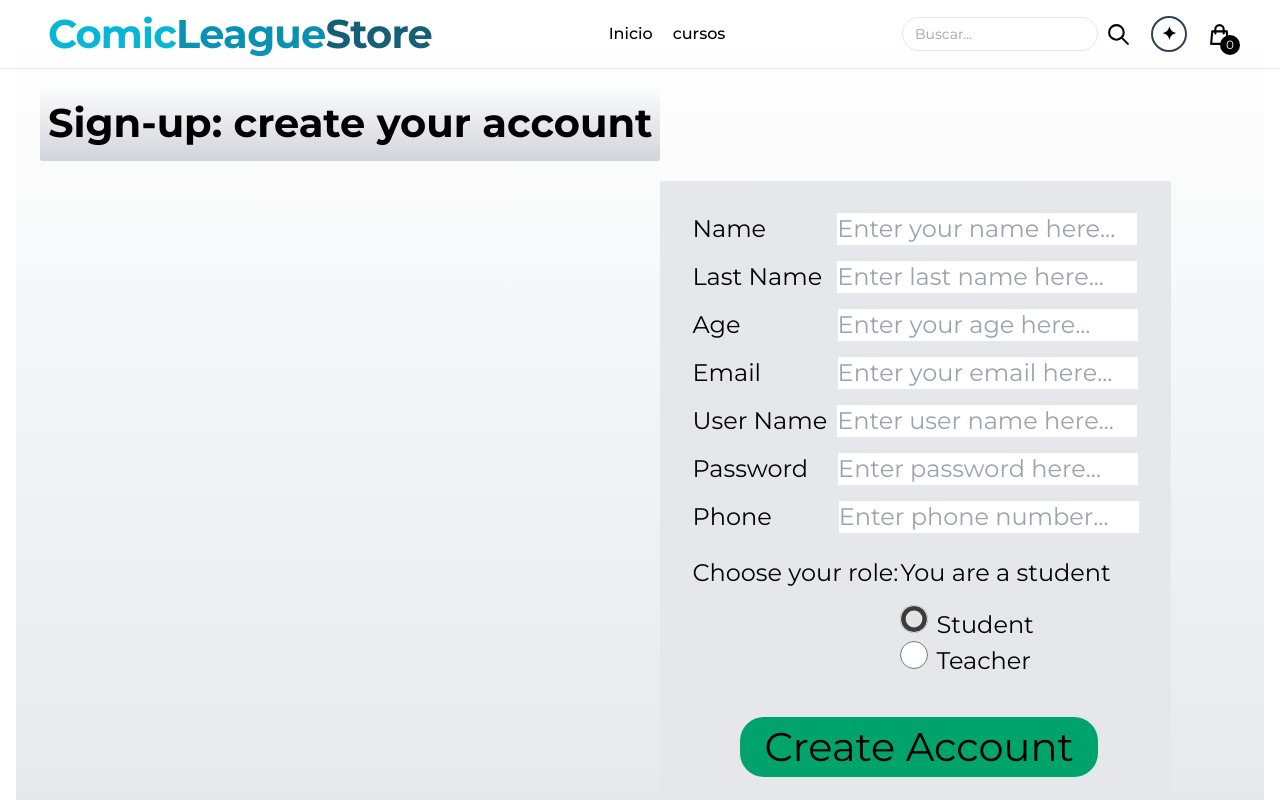
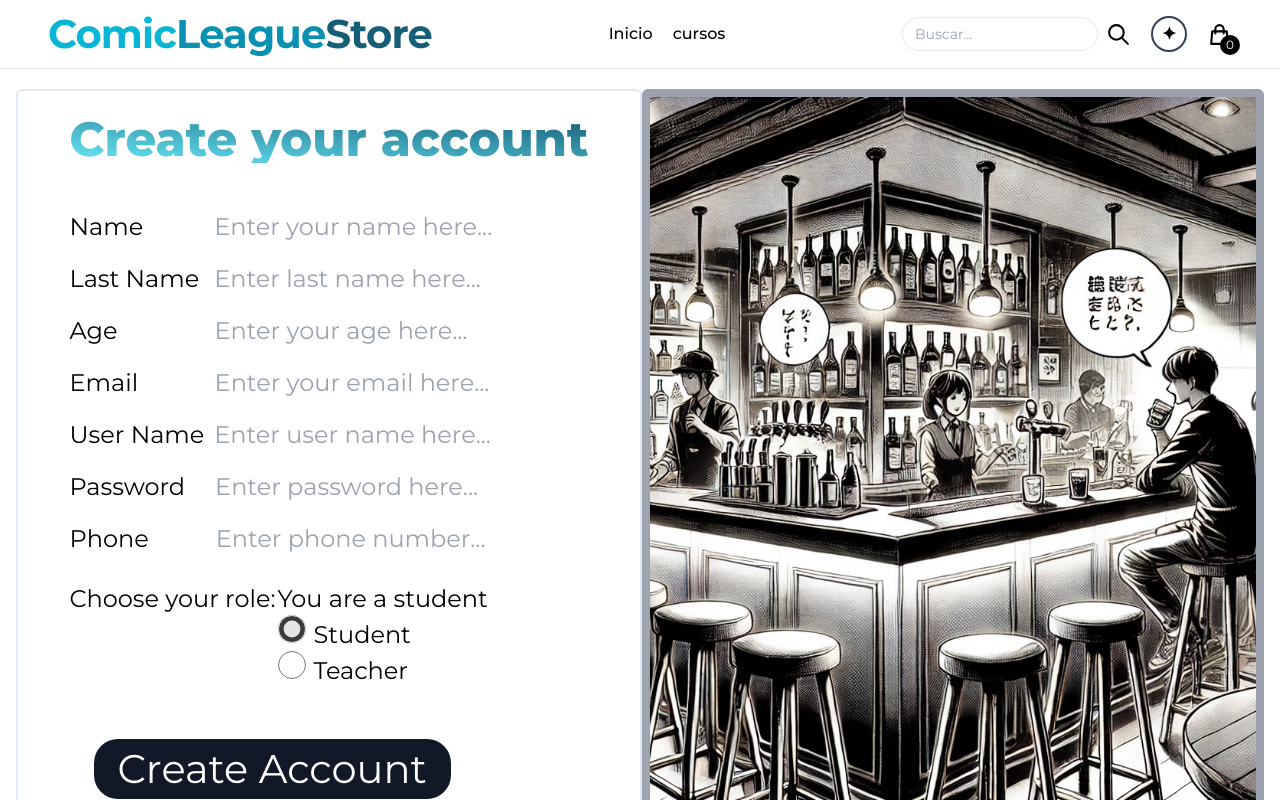
Before and after one commit to atuning120/proyectoIntegradorSoftware, a React (Vite) app in the folder comics-leagues-store/: page /signup in a window 1280 px wide. Shown: the top 800 px of the page. Built offline with nearby package versions, Linux system fonts and the light colour scheme.

Commit message:
Cambios en el diseño de signup y login

```diff
--- a/comics-leagues-store/src/pages/Login.jsx
+++ b/comics-leagues-store/src/pages/Login.jsx
@@ -183,9 +183,9 @@ const Login = () => {
     };
 
     return (
-      <div className='flex h-screen justify-start items-start'>
-        <div className='flex-1 bg-gradient-to-br from-gray-100 to-gray-50 rounded-md p-12 h-4/5'>
-          <div className='bg-white p-6 rounded-xl mb-16 h-[106%]'>
+      <div className='flex h-screen -translate-y-3'>
+        <div className='flex-1 h-[75%] flex justify-center rounded-md border-slate-200 border-2'>
+          <div className='bg-white p-6 rounded-xl'>
             <h1 className='font-montserrat text-5xl bg-gradient-to-tr from-cyan-300 to-cyan-800 rounded-sm bg-clip-text text-transparent font-extrabold'>
               Welcome Back
             </h1>
--- a/comics-leagues-store/src/pages/Signup.jsx
+++ b/comics-leagues-store/src/pages/Signup.jsx
@@ -3,6 +3,7 @@ import '../index.css';
 import '../animations.css';
 import Login from './Login';
 import BackButton from '../components/BackButton';
+
 
 const isAuthenticated = () => {
 	const token = localStorage.getItem('token');
@@ -24,6 +25,10 @@ const fetchWithTimeout = (url, options, timeout = 5000) => {
 
 const Signup = () => {
     const [errors, setErrors] = useState([]);
+    const [errorState,setErrorState] = useState(new Array(7).fill(false));
+
+
+
     const [name,setName] = useState('');
     const [lastname,setLastname] = useState('');
     const [userAge, setUserAge] = useState('');
@@ -44,6 +49,8 @@ const Signup = () => {
 
     const [isAccountCreated, setIsAccountCreated] = useState(false);
 
+
+    const [isNameOK,setIsNameOK] = useState(false);
 
     const handleRoleButtonClick = (e) => {
         setIsTeacher(!isTeacher);
@@ -73,6 +80,8 @@ const Signup = () => {
         {
             setIsSignUpClicked(false);
         }, 300);
+
+        let newErrorState = new Array(7).fill(false);
         let newErrors =[];
         console.log("ha hecho click: intentando crear cuenta");
 
@@ -81,40 +90,50 @@ const Signup = () => {
 
         if(name == ''){
             newErrors.push('Falta nombre en la casilla "Name".');
+            newErrorState[0] = true;
         }
         if(lastname == ''){
             newErrors.push('Falta apellido en la casilla "Last Name".');
+            newErrorState[1] = true;
         }
         if(userAge <= 1 || userAge > 120 || userAge === undefined){
             newErrors.push('Falta una edad valida en la casilla "Age".');
+            newErrorState[2] = true;
         }
         if(email == ''){
             newErrors.push('Falta su correo en la casilla "Email".');
+            newErrorState[3] = true;
         }
         if (!emailRegex.test(email)) {
             newErrors.push('Formato invalido de email detectado.');
+            newErrorState[3] = true;
         }
         if(user == ''){
             newErrors.push('Falta su nombre de usuario en la casilla "User Name".');
+            newErrorState[4] = true;
         }
         if(password == ''){
            newErrors.push('Falta contraseña en la casilla "Password".');
+           newErrorState[5] = true;
+        }
+        if(password.length < 4){
+            newErrors.push('Su contraseña es demasiado corta, debe usar al menos 4 characteres.');
+            newErrorState[5] = true;
         }
         if(phone == ''){
             newErrors.push('Falta numero de telefono en la casilla "Phone".');
-        }
-        if(password.length < 4){
-           newErrors.push('Su contraseña es demasiado corta, debe usar al menos 4 characteres.');
+            newErrorState[6] = true;
         }
 
         if (newErrors.length > 0) {
             setErrors(newErrors);
             setHasError(true);
             setIsAccountCreated(false);
+            setErrorState(newErrorState);
             return;
         } else {
+            setErrorState(newErrorState);
             setHasError(false);
-
             try {
                 console.log("Enviando solicitud al backend para almacenar esta cuenta nueva");
 
@@ -170,12 +189,16 @@ const Signup = () => {
 
 
     return(
-        <div className='bg-gradient-to-t from-gray-200 to-transparent min-h-screen flex justify-center -mt-16'>
-            <h1 className='text-3xl text-black  font-bold bg-gradient-to-t from-gray-300 to-transparent py-5 px-2 mt-12 mb-auto rounded-sm ml-6'>
-                Sign-up: create your account
-            </h1>
-            <form className='mr-auto bg-gray-200 px-8 py-4 mb-auto mt-36 rounded-sm'>
-                <div className='parametros para crear cuenta'>
+        <div className='flex h-screen -translate-y-3'>
+            <div className='flex-1 w-1/2 flex justify-center rounded-md border-slate-200 border-2'>
+                <div className='bg-white p-6 rounded-xl h-full'>
+                    <h1 className='font-montserrat text-5xl bg-gradient-to-tr from-cyan-300 to-cyan-800 rounded-sm bg-clip-text text-transparent font-extrabold'>
+                    Create your account
+                    </h1>
+                    <p className='font-montserrat text-2xl text-gray-400 flex items-center justify-center pr-40'>
+                    <br></br>
+                    </p>
+            <form className=''>
                     <div className='name'>
                         <label htmlFor='name' className='text-black  text-2xl'>Name</label>
                         <input
@@ -186,7 +209,9 @@ const Signup = () => {
                             onChange={(evento) =>setName(evento.target.value)}
                             maxLength={16}
                             style={{ width:'300px',marginLeft:'71px'}}
-                            className='w-full text-2xl mt-4' />
+                            className='w-full text-2xl rounded-md mt-3 py-1 hover:bg-gray-200' />
+
+                            {errorState[0] && <p className='-translate-y-14 translate-x-36 absolute text-red-500 text-sm mt-1'>{"Error, name can't be blank"}</p>} {/* Error Message */}
                     </div>
                     <div className='lastname'>
                         <label htmlFor='lastname' className='text-black  text-2xl'>Last Name</label>
@@ -198,7 +223,9 @@ const Signup = () => {
                             onChange={(evento) =>setLastname(evento.target.value)}
                             maxLength={16}
                             style={{ width:'300px',marginLeft:'15px'}}
-                            className='w-full text-2xl mt-4' />
+                            className='w-full text-2xl rounded-md mt-3 py-1 hover:bg-gray-200' />
+
+                            {errorState[1] && <p className='-translate-y-14 translate-x-36 absolute text-red-500 text-sm mt-1'>{"Error, last name can't be blank"}</p>} {/* Error Message */}
                     </div>
 
                     <div className='age'>
@@ -213,9 +240,9 @@ const Signup = () => {
                             max={120}
                             style={{ width:'300px',marginLeft:'93px'}}
 
-                            className='w-full text-2xl mt-4' />
+                            className='w-full text-2xl rounded-md mt-3 py-1 hover:bg-gray-200' />
 
-
+                            {errorState[2] && <p className='-translate-y-14 translate-x-36 absolute text-red-500 text-sm mt-1'>{"Error, age out of range(2~120) or missing"}</p>} {/* Error Message */}
                     </div>
 
                     <div className='email'>
@@ -228,7 +255,8 @@ const Signup = () => {
                             onChange={(evento) =>setEmail(evento.target.value)}
                             maxLength={20}
                             style={{ width:'300px',marginLeft:'76.5px'}}
-                            className='w-full text-2xl mt-4' />
+                            className='w-full text-2xl rounded-md mt-3 py-1 hover:bg-gray-200' />
+                            {errorState[3] && <p className='-translate-y-14 translate-x-36 absolute text-red-500 text-sm mt-1'>{"Error, email can't be blank or is invalid"}</p>} {/* Error Message */}
                     </div>
 
                     <div className='usuario'>
@@ -241,7 +269,8 @@ const Signup = () => {
                             onChange={(evento) =>setUser(evento.target.value)}
                             maxLength={16}
                             style={{ width:'300px',marginLeft:'10px'}}
-                            className='w-full text-2xl mt-4' />
+                            className='w-full text-2xl rounded-md mt-3 py-1 hover:bg-gray-200' />
+                            {errorState[4] && <p className='-translate-y-14 translate-x-36 absolute text-red-500 text-sm mt-1'>{"Error, username can't be blank"}</p>} {/* Error Message */}
                     </div>
 
                     <div className='password'>
@@ -253,9 +282,9 @@ const Signup = () => {
                             value={password}
                             onChange={(evento) =>setPassword(evento.target.value)}
                             style={{ width:'300px',marginLeft:'30px'}}
-                            className='w-full text-2xl mt-4'
-                            maxLength={16}
-                        />
+                            className='w-full text-2xl rounded-md mt-3 py-1 hover:bg-gray-200'
+                            maxLength={16} />
+                            {errorState[5] && <p className='-translate-y-14 translate-x-36 absolute text-red-500 text-sm mt-1'>{"Error, pwd can't be blank or is too short"}</p>} {/* Error Message */}
                     </div>
 
                     <div className='phone'>
@@ -268,7 +297,8 @@ const Signup = () => {
                             onChange={(evento) =>setPhone(evento.target.value)}
                             maxLength={16}
                             style={{ width:'300px',marginLeft:'67px'}}
-                            className='w-full text-2xl mt-4' />
+                            className='w-full text-2xl rounded-md mt-3 py-1 hover:bg-gray-200' />
+                            {errorState[6] && <p className='-translate-y-14 translate-x-36 absolute text-red-500 text-sm mt-1'>{"Error, phone can't be blank"}</p>} {/* Error Message */}
                     </div>
 
                     <div className='mt-6'>
@@ -276,7 +306,7 @@ const Signup = () => {
                             <p className='text-black text-2xl'>Choose your role:</p>
                             <h3 className='text-black text-2xl mb-4 ml-52 absolute top-0'>{isTeacher ? 'You are a teacher' : 'You are a student'}</h3>
                         </div>
-                    <div className='ml-52 mt-4'>
+                    <div className='ml-52'>
                         <input
                             type='radio'
                             id='student'
@@ -306,14 +336,7 @@ const Signup = () => {
                     {/*boton de sign-up*/}
                         <button
                         type='submit'
-                        className={`text-black py-3 px-6 text-3xl rounded-3xl mt-4 ml-12 mb-4 transition-transform ${isSignUpClicked ? 'button-clicked' : ''}`}
-                        style={{
-                            backgroundColor: hasError
-                              ? (isSignUpHovered ? 'silver' : 'red')
-                              : (isSignUpHovered ? '#50C878' : '#00A36C'),
-                            transition: 'background-color 0.4s ease',
-                            animation: isSignUpClicked ? 'clickEffect 0.2s ease-out' : 'none'
-                          }}
+                        className={`text-white py-3 px-6 mt-7 text-3xl rounded-3xl ml-6 mb-4 transform hover:scale-105 active:scale-95  bg-gray-900 hover:bg-gray-950 ${isSignUpClicked ? 'button-clicked' : ''}`}
                         onMouseEnter={() => setIsSignUpHovered(true)}
                         onMouseLeave={() => setIsSignUpHovered(false)}
                         onClick={handleSignUpClick}
@@ -328,28 +351,23 @@ const Signup = () => {
                     <BackButton to={'/login'} destination={'log-in'}/>
                 </div>
 
+
+            </form>
                 </div>
-            </form>
-                    {errors.length > 0 && (
-                    <ul className={`error-list text-black text-2xl absolute top-60 left-60 bg-gradient-to-t from-red-800 to-transparent p-4 w-1/4 rounded-sm`}style={{maxHeight:'600px',overflowY:'auto'}}>
-                        {errors.map((error, index) => (
-                            <li key={index} className='error-item'>{error}</li>
 
-                        ))}
-                    </ul>
-                    )}
+            </div>
+            <div className='flex-1 flex justify-center items-center h-screen'>
+                <div className='w-full h-full overflow-hidden rounded-md border-gray-400 border-8'>
+                    <img
+                        src='src\assets\ai_bar.webp'
+                        alt='imagen placeholder'
+                        className='w-full h-full object-cover'
+                    />
+                </div>
+            </div>
 
-                    {(errors.length === 0 && isAccountCreated) &&(
-                    <div className='text-black text-2xl absolute top-60 left-60 bg-gradient-to-t from-green-600 to-green-100 p-4 w-1/2 rounded-sm max-w-max'>
-                        <p>
-                            Account was created and stored.
-                            <br></br>
-                            Automatically login you in
-                            <br></br>
-                            Please wait...
-                        </p>
-                    </div>
-                    )}
+
+
 
         </div>
     );
```
Also changed, not shown: comics-leagues-store/src/assets/ai_bar.webp (added).
